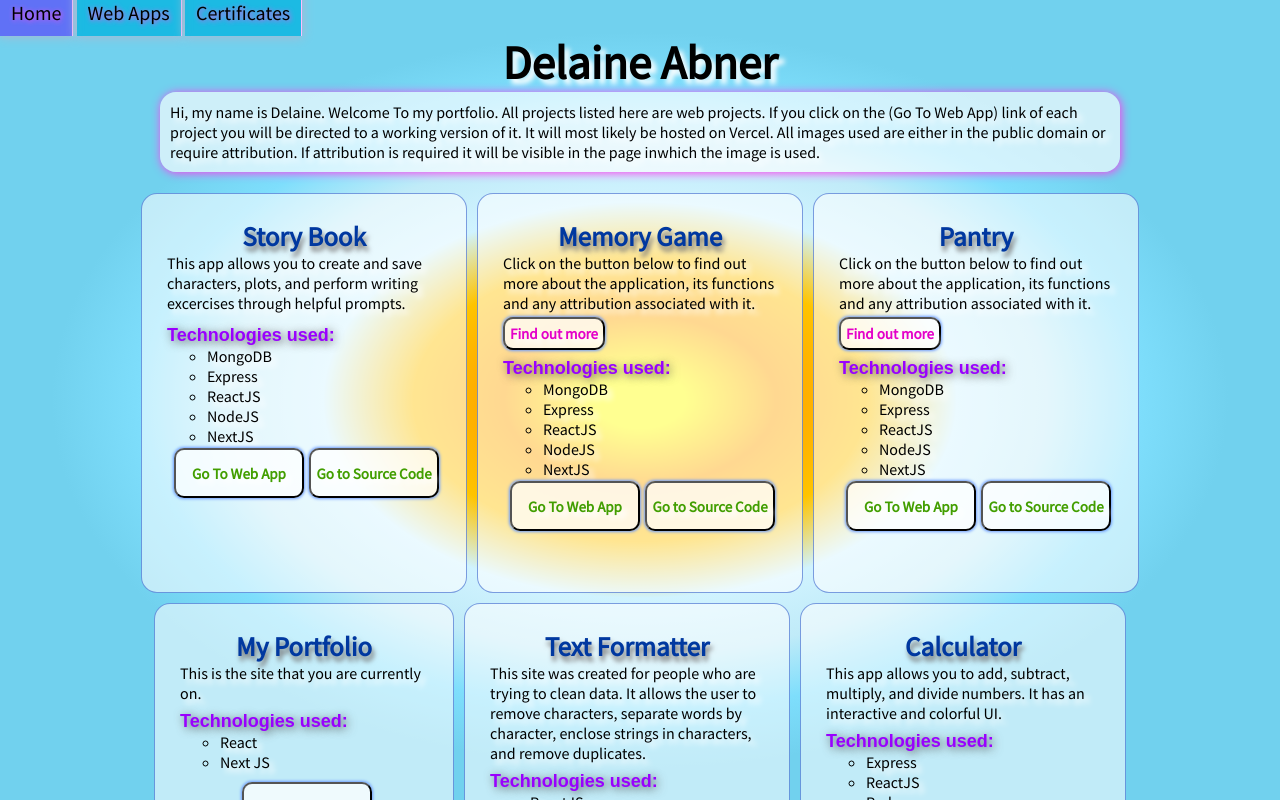
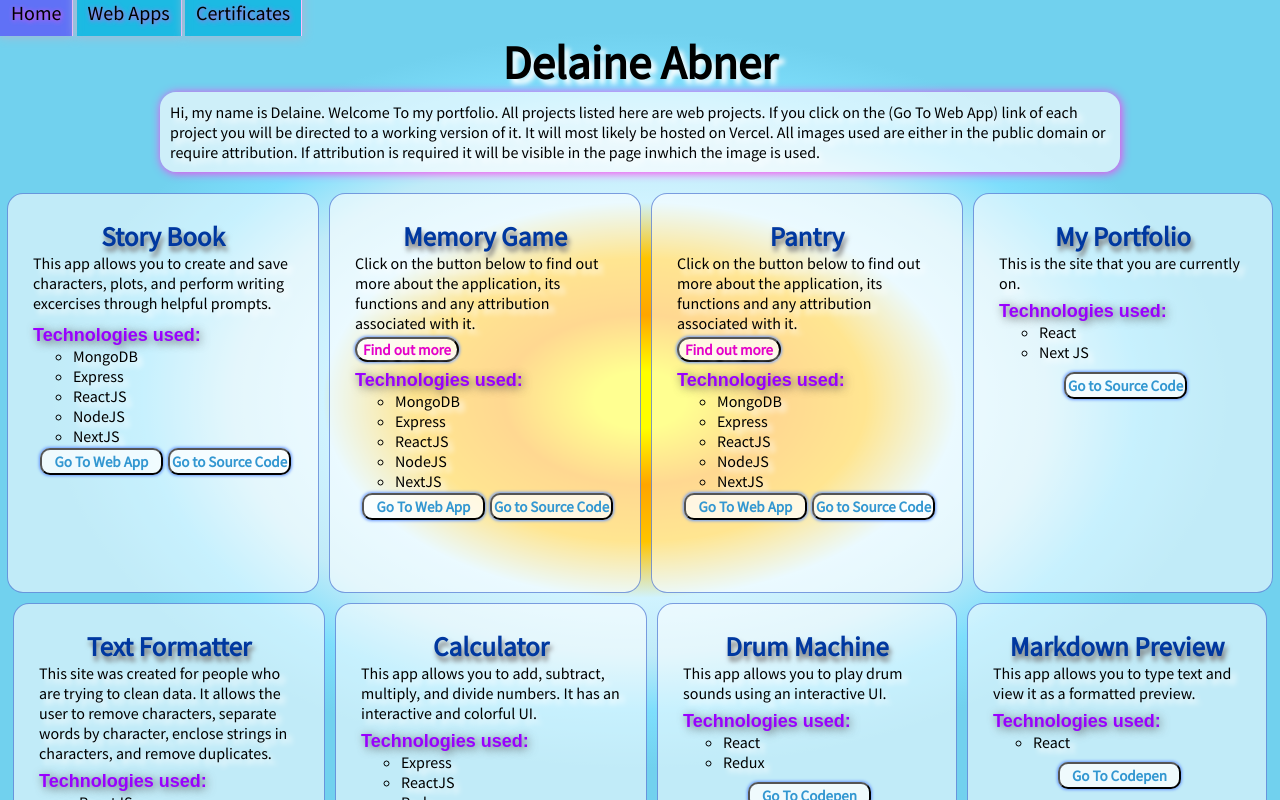
Before and after one commit to delaine3/delaine-abner-portfolio, a Next.js app: page /webProjects in a window 1280 px wide. Built offline with nearby package versions, Linux system fonts and the light colour scheme.

Commit message:
Updated css

```diff
--- a/pages/webProjects.js
+++ b/pages/webProjects.js
@@ -196,7 +196,7 @@ export default function WebProjects() {
               </p>
               <div className="container">
                 <a href="https://codepen.io/Delaine/pen/eYRNBra?editors=1010">
-                  <button> Go to codepen </button>
+                  <button> Go To Codepen </button>
                 </a>
               </div>
             </div>
@@ -216,7 +216,7 @@ export default function WebProjects() {
               </p>
               <div className="container">
                 <a href="https://codepen.io/Delaine/pen/oNWOPyd">
-                  <button>Go to codepen</button>
+                  <button>Go To Codepen</button>
                 </a>
               </div>
             </div>
@@ -269,7 +269,7 @@ export default function WebProjects() {
               </div>
               <div className="container">
                 <a href="https://codepen.io/Delaine/pen/jOmxpQd">
-                  <button> Go To Web App </button>
+                  <button> Go To Code Pen </button>
                 </a>
               </div>
             </div>
@@ -411,7 +411,7 @@ export default function WebProjects() {
               </div>
               <div className="container">
                 <a href="https://codepen.io/Delaine/pen/NWdZmyW">
-                  <button> Go to website codepen</button>
+                  <button> Go To Codepen</button>
                 </a>
               </div>
             </div>
@@ -434,7 +434,7 @@ export default function WebProjects() {
               </div>
               <div className="container">
                 <a href="https://codepen.io/Delaine/pen/oNBroGY">
-                  <button> Go to website codepen</button>
+                  <button> Go To Codepen</button>
                 </a>
               </div>
             </div>
--- a/styles/globals.css
+++ b/styles/globals.css
@@ -97,20 +97,21 @@ button:hover {
 }
 
 button {
-  padding: 5px;
   background-color: #ffffffbd;
   color: #e400c9;
-  border-radius: 10px;
+  border-radius: 16px;
   font-size: 15px;
   font-weight: bold;
   box-shadow: 0px 0px 3px 1px #6d9cff;
 }
 .container button {
-  width: 130px;
-  height: 50px;
+  width: 123px;
+  min-width: fit-content;
+  padding: 1.9px;
+  text-shadow: none;
   margin-left: 5px;
   background-color: #ffffffbd;
-  color: #429e00;
+  color: #3397d1;
   border-radius: 10px;
   font-size: 15px;
   font-weight: bold;
@@ -118,8 +119,7 @@ button {
 }
 .container button:hover {
   color: #8c00ff;
-  background-color: #d1c9c9bd;
-
+  background-color: #ffffff3d;
 }
 p {
   margin: 10px;
@@ -127,21 +127,19 @@ p {
 }
 .container {
   min-width: min-content;
-  display:flex;
+  display: flex;
   align-items: center;
   justify-content: center;
   padding: 2px;
-
 }
 @media only screen and (max-width: 600px) {
-  .container button{
+  .container button {
     width: 120px;
     height: 70px;
-    padding: 3px;
     font-size: 14px;
   }
 }
-.footer{
+.footer {
   position: fixed;
   left: 0;
   bottom: 0;
@@ -150,6 +148,7 @@ p {
   color: rgb(0, 0, 0);
   text-align: center;
 }
+
 a {
   align-items: center;
   text-shadow: #ff4cea 1px 1px 5px;
```
